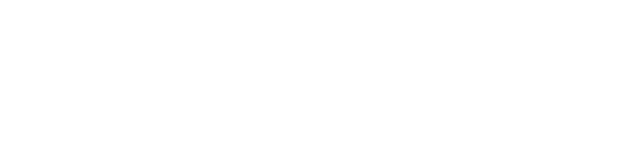
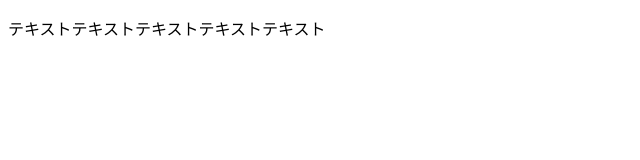
Before and after one commit to hata-tomoyuki/git-sample, a plain HTML site: page index.html in a window 1280 px wide. Shown: the whole page, without its empty margins (0-640 px from the left). Drawn offline with Linux system fonts and the light colour scheme.

Commit message:
conflict-test from branch

```diff
--- a/index.html
+++ b/index.html
@@ -5,5 +5,7 @@
     <meta name="viewport" content="width=device-width, initial-scale=1.0" />
     <title>Document!!!!!!!!!</title>
   </head>
-  <body></body>
+  <body>
+    <p>テキストテキストテキストテキストテキスト</p>
+  </body>
 </html>
```
